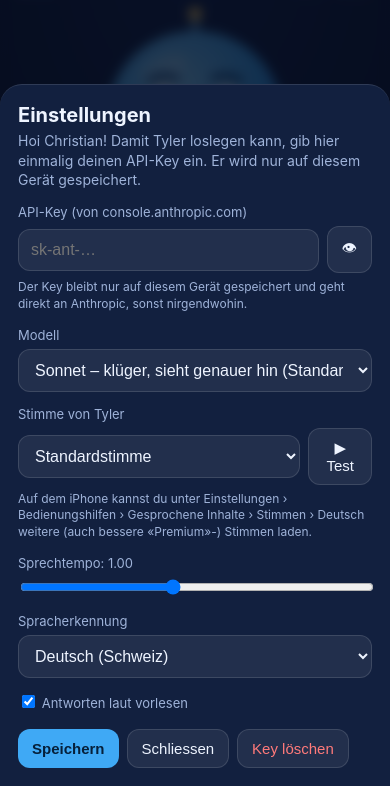
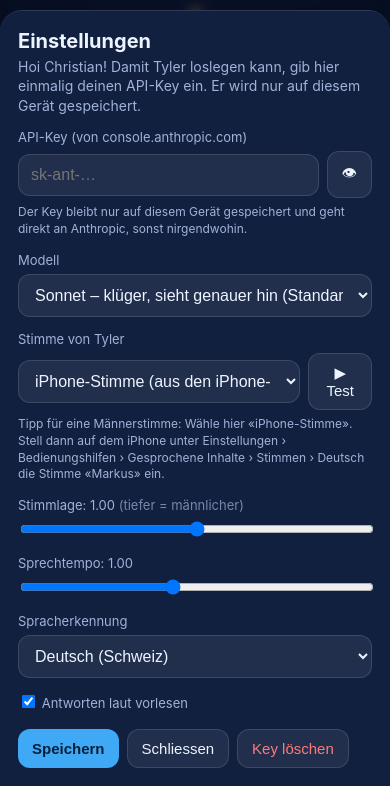
Before and after one commit to christian-schneider133/tyler, a plain HTML site: page index.html in a window 390 px wide. Both pictures are taken after a click on the button "▶︎ Test". Shown: the part 58-844 px from the top of the page. Drawn offline with Linux system fonts and the light colour scheme.

Commit message:
Stimme: iPhone-Systemstimme (z. B. Markus) und Regler für die Stimmlage
Co-Authored-By: Claude Opus 5.5 <noreply@anthropic.com>
Claude-Session: https://claude.ai/code/session_01Abrq4STmi3YYp5dy6Xqne1

```diff
--- a/index.html
+++ b/index.html
@@ -285,7 +285,12 @@
         <select id="voiceSel"></select>
         <button class="btn" id="testVoice">▶︎ Test</button>
       </div>
-      <div class="small">Auf dem iPhone kannst du unter Einstellungen › Bedienungshilfen › Gesprochene Inhalte › Stimmen › Deutsch weitere (auch bessere «Premium»-) Stimmen laden.</div>
+      <div class="small">Tipp für eine Männerstimme: Wähle hier «iPhone-Stimme». Stell dann auf dem iPhone unter Einstellungen › Bedienungshilfen › Gesprochene Inhalte › Stimmen › Deutsch die Stimme «Markus» ein.</div>
+    </div>
+
+    <div class="field">
+      <label for="pitchInput">Stimmlage: <span id="pitchVal">1.00</span> <span style="opacity:.7">(tiefer = männlicher)</span></label>
+      <input id="pitchInput" type="range" min="0.5" max="1.5" step="0.05" value="1" style="width:100%">
     </div>
 
     <div class="field">
@@ -328,8 +333,9 @@
   const settings = {
     key: store.get("key", ""),
     model: store.get("model", "claude-sonnet-5-5"),
-    voiceURI: store.get("voiceURI", ""),
+    voiceURI: store.get("voiceURI", "__system__"),
     rate: store.get("rate", 1.0),
+    pitch: store.get("pitch", 1.0),
     lang: store.get("lang", "de-CH"),
     speak: store.get("speak", true)
   };
@@ -429,17 +435,18 @@
     voices = (window.speechSynthesis ? speechSynthesis.getVoices() : []).filter(v => /^de/i.test(v.lang));
     const sel = $("voiceSel");
     sel.innerHTML = "";
-    if (!voices.length) {
-      const o = document.createElement("option"); o.textContent = "Standardstimme"; o.value = ""; sel.appendChild(o);
-      return;
-    }
+    const sys = document.createElement("option");
+    sys.value = "__system__"; sys.textContent = "iPhone-Stimme (aus den iPhone-Einstellungen)";
+    sel.appendChild(sys);
+    if (!voices.length) { sel.value = "__system__"; return; }
     voices.sort((a, b) => (b.lang === "de-CH") - (a.lang === "de-CH") || a.name.localeCompare(b.name));
     voices.forEach(v => {
       const o = document.createElement("option");
-      o.value = v.voiceURI; o.textContent = v.name + " (" + v.lang + ")";
+      o.value = v.voiceURI;
+      o.textContent = v.name + " (" + v.lang + ")" + (/enhanced|premium/i.test(v.voiceURI) ? " – verbessert" : "");
       sel.appendChild(o);
     });
-    if (settings.voiceURI && voices.some(v => v.voiceURI === settings.voiceURI)) sel.value = settings.voiceURI;
+    if (settings.voiceURI === "__system__" || (settings.voiceURI && voices.some(v => v.voiceURI === settings.voiceURI))) sel.value = settings.voiceURI;
   }
   function pickVoice() {
     return voices.find(v => v.voiceURI === settings.voiceURI)
@@ -456,9 +463,11 @@
     if (!settings.speak || !window.speechSynthesis) { onDone && onDone(); return; }
     speechSynthesis.cancel();
     const u = new SpeechSynthesisUtterance(text);
-    const v = pickVoice();
+    // «iPhone-Stimme»: keine Stimme vorgeben, dann nimmt das iPhone die in den Einstellungen gewählte deutsche Stimme
+    const v = settings.voiceURI === "__system__" ? null : pickVoice();
     if (v) { u.voice = v; u.lang = v.lang; } else { u.lang = "de-DE"; }
     u.rate = settings.rate;
+    u.pitch = settings.pitch;
     u.onstart = () => setState("speaking");
     u.onend = u.onerror = () => { setState("idle"); onDone && onDone(); };
     speechSynthesis.speak(u);
@@ -614,6 +623,7 @@
     $("keyInput").value = settings.key;
     $("modelSel").value = settings.model;
     $("rateInput").value = settings.rate; $("rateVal").textContent = Number(settings.rate).toFixed(2);
+    $("pitchInput").value = settings.pitch; $("pitchVal").textContent = Number(settings.pitch).toFixed(2);
     $("langSel").value = settings.lang;
     $("speakToggle").checked = settings.speak;
     loadVoices();
@@ -637,6 +647,7 @@
     settings.model = $("modelSel").value;
     settings.voiceURI = $("voiceSel").value;
     settings.rate = parseFloat($("rateInput").value);
+    settings.pitch = parseFloat($("pitchInput").value);
     settings.lang = $("langSel").value;
     settings.speak = $("speakToggle").checked;
     Object.keys(settings).forEach(k => store.set(k, settings[k]));
@@ -669,10 +680,12 @@
   $("deleteKey").addEventListener("click", () => { settings.key = ""; store.del("key"); $("keyInput").value = ""; });
   $("showKey").addEventListener("click", () => { const i = $("keyInput"); i.type = i.type === "password" ? "text" : "password"; });
   $("rateInput").addEventListener("input", (e) => { $("rateVal").textContent = Number(e.target.value).toFixed(2); });
+  $("pitchInput").addEventListener("input", (e) => { $("pitchVal").textContent = Number(e.target.value).toFixed(2); });
   $("testVoice").addEventListener("click", () => {
     unlockTTS();
-    const prev = { voiceURI: settings.voiceURI, rate: settings.rate, speak: settings.speak };
-    settings.voiceURI = $("voiceSel").value; settings.rate = parseFloat($("rateInput").value); settings.speak = true;
+    const prev = { voiceURI: settings.voiceURI, rate: settings.rate, pitch: settings.pitch, speak: settings.speak };
+    settings.voiceURI = $("voiceSel").value; settings.rate = parseFloat($("rateInput").value);
+    settings.pitch = parseFloat($("pitchInput").value); settings.speak = true;
     speak("Hoi Christian, so töne ich. Gefällt dir meine Stimme?", () => Object.assign(settings, prev));
   });
 
```
